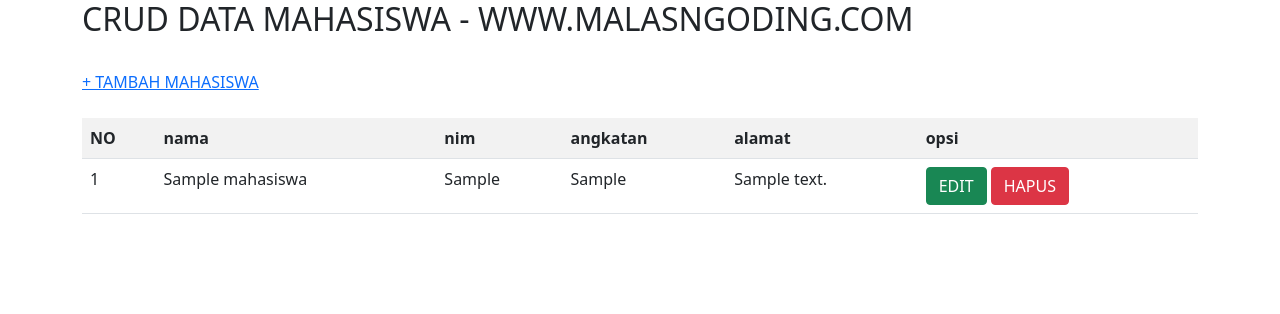
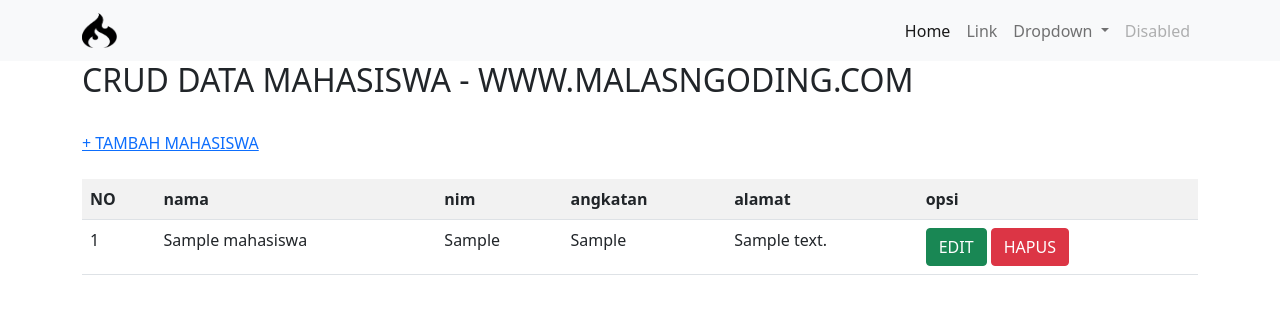
Before and after one commit to NayaRPL/belajar01, a PHP site: page / in a window 1280 px wide. Shown: the top 314 px of the page. Run offline with PHP 8.4, Linux system fonts and the light colour scheme; tables that the repository leaves empty or names only in its code hold one stand-in row (values such as "Sample post").

Commit message:
Mengubah file index

```diff
--- a/config.php
+++ b/config.php
@@ -1,15 +1,3 @@
-<?php
-		//('DB_SERVER','localhost');
-		//('DB_USERNAME','root');
-		// define('DB_PASSWORD','');
-		// define('DB_NAME','informatika');
-
-		// $link=mysqli_connect(DB_SERVER,DB_USERNAME,DB_PASSWORD,DB_NAME);
-		// if($link=== false){
-		// 	die("erorr : could not connect.".mysqli_connect_error());
-		// }
- ?>
-
 
  <?php
 $koneksi = mysqli_connect("localhost","root","","informatika");
--- a/edit.php
+++ b/edit.php
@@ -29,7 +29,7 @@
 				</tr>
 				<tr>
 					<td>nim</td>
-					<td><input type="number" name="nim" value="<?php echo $d['nim']; ?>"></td>
+					<td><input type="text" name="nim" value="<?php echo $d['nim']; ?>"></td>
 				</tr>
 				<tr>
 					<td>angkatan</td>
--- a/index.php
+++ b/index.php
@@ -13,6 +13,42 @@
 </head>
 
 <body>
+	<nav class="navbar navbar-expand-lg navbar-light bg-light">
+		<div class="container">
+			<a class="navbar-brand" href="#">
+				<img src="ci-logo-big.png" alt="" width="35" height="35">
+			</a>
+			<button class="navbar-toggler" type="button" data-bs-toggle="collapse" data-bs-target="#navbarSupportedContent" aria-controls="navbarSupportedContent" aria-expanded="false" aria-label="Toggle navigation">
+				<span class="navbar-toggler-icon"></span>
+			</button>
+			<div class="collapse navbar-collapse" id="navbarSupportedContent">
+				<ul class="navbar-nav ms-auto mb-2 mb-lg-0">
+					<li class="nav-item">
+						<a class="nav-link active" aria-current="page" href="#">Home</a>
+					</li>
+					<li class="nav-item">
+						<a class="nav-link" href="#">Link</a>
+					</li>
+					<li class="nav-item dropdown">
+						<a class="nav-link dropdown-toggle" href="#" id="navbarDropdown" role="button" data-bs-toggle="dropdown" aria-expanded="false">
+							Dropdown
+						</a>
+						<ul class="dropdown-menu" aria-labelledby="navbarDropdown">
+							<li><a class="dropdown-item" href="#">Action</a></li>
+							<li><a class="dropdown-item" href="#">Another action</a></li>
+							<li>
+								<hr class="dropdown-divider">
+							</li>
+							<li><a class="dropdown-item" href="#">Something else here</a></li>
+						</ul>
+					</li>
+					<li class="nav-item">
+						<a class="nav-link disabled" href="#" tabindex="-1" aria-disabled="true">Disabled</a>
+					</li>
+				</ul>
+			</div>
+		</div>
+	</nav>
 	<div class="container">
 		<h2>CRUD DATA MAHASISWA - WWW.MALASNGODING.COM</h2>
 		<br />
@@ -42,7 +78,7 @@
 					<td><?php echo $d['alamat']; ?></td>
 					<td>
 						<a class="btn btn-success" href="edit.php?id=<?php echo $d['id']; ?>">EDIT</a>
-						<a class="btn btn-danger"  href="hapus.php?id=<?php echo $d['id']; ?>">HAPUS</a>
+						<a class="btn btn-danger" href="hapus.php?id=<?php echo $d['id']; ?>">HAPUS</a>
 					</td>
 				</tr>
 			<?php
```
Also changed, not shown: ci-logo-big.png (added).
